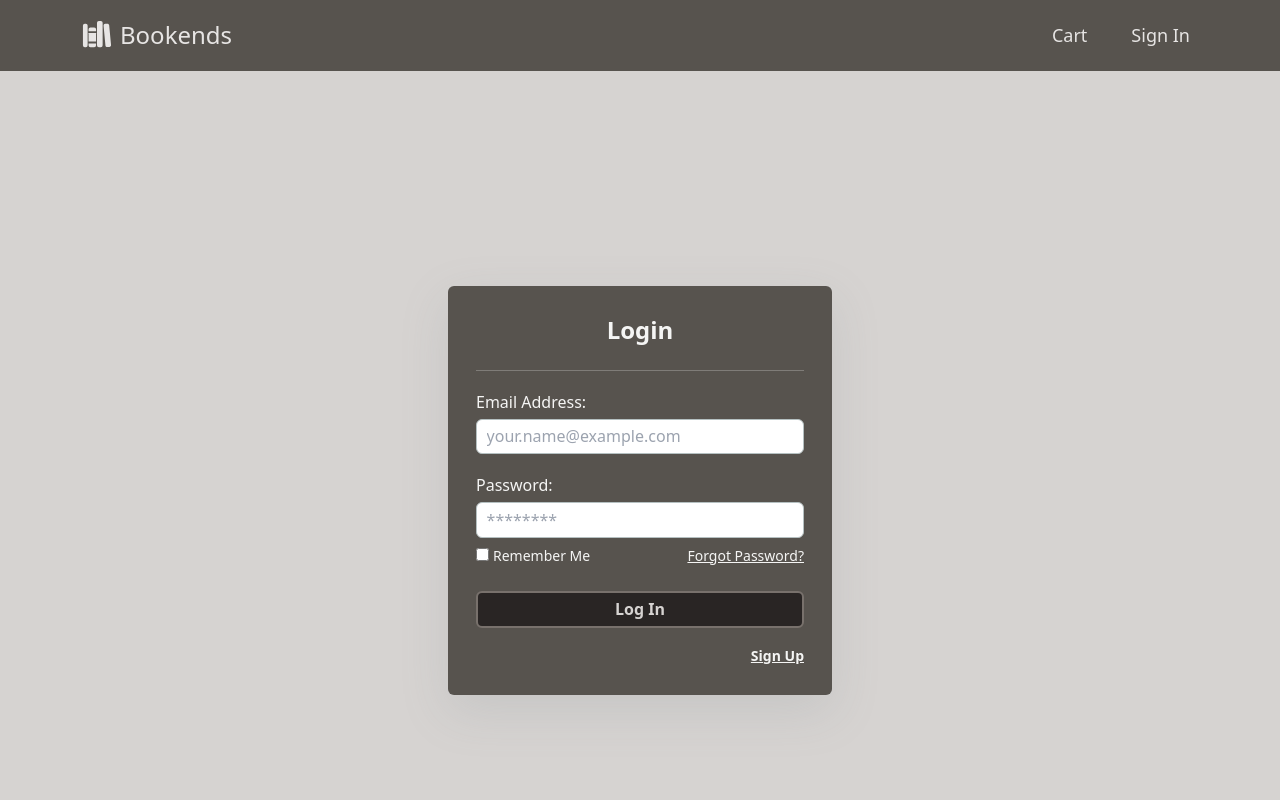
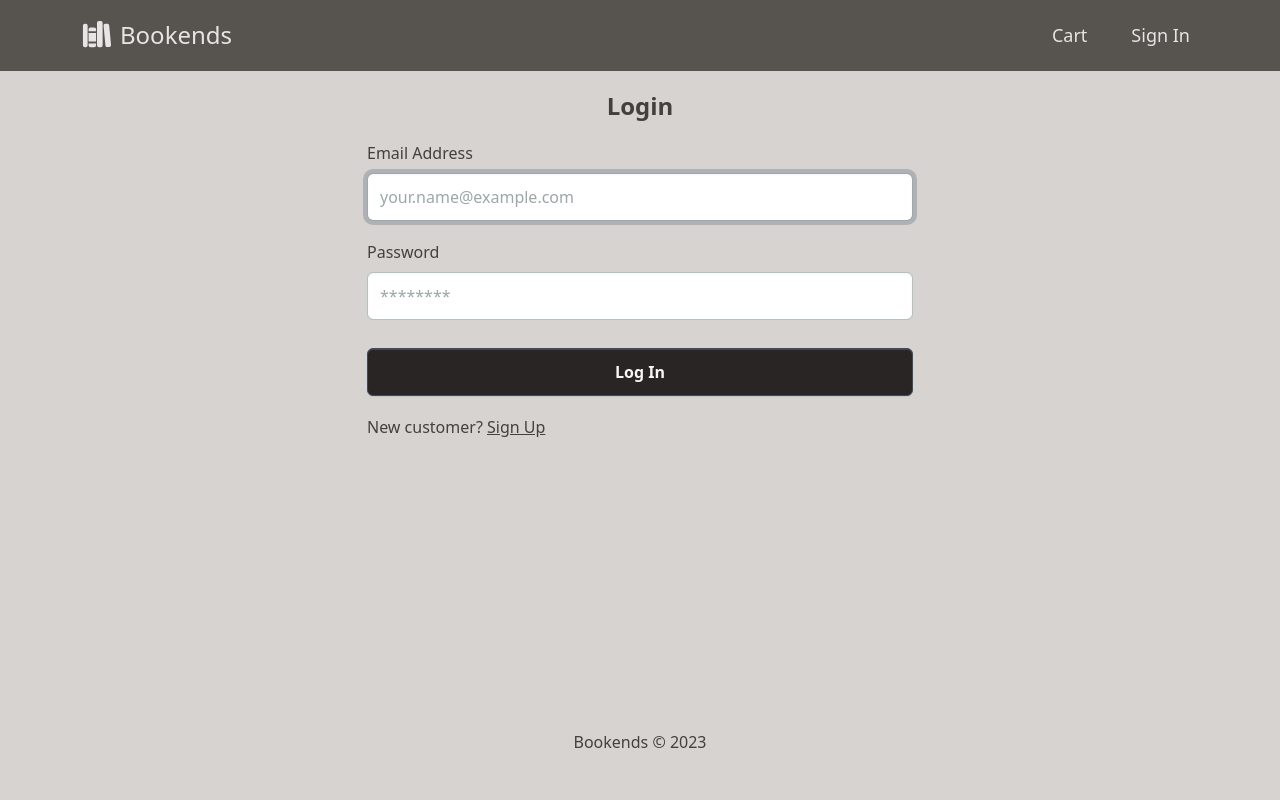
Before and after one commit to lexmaclellan/Bookends, a React (Vite) app in the folder client/: page /login in a window 1280 px wide. Shown: the top 800 px of the page. Built offline with nearby package versions, Linux system fonts and the light colour scheme; some icons are missing.

Commit message:
Restyled with Bootstrap

```diff
--- a/client/src/pages/Login.jsx
+++ b/client/src/pages/Login.jsx
@@ -1,10 +1,12 @@
 import { useRef, useState, useEffect } from 'react'
 import { Link, useNavigate, useLocation } from 'react-router-dom'
+import { Form, Button, Row, Col } from 'react-bootstrap'
 import { useAuth } from '../hooks/useAuth'
 import axios from '../api/axios'
+import FormContainer from '../components/FormContainer'
 const LOGIN_URL = '/api/users/auth'
 
-function Login() {
+const Login = () => {
     const { setAuth } = useAuth()
 
     const navigate = useNavigate()
@@ -60,6 +62,7 @@ function Login() {
         }
     }
 
+    const oldCode = () => {
         return (
             <>
                 <article className='p-4 flex justify-center items-center h-screen text-stone-100'>
@@ -128,5 +131,53 @@ function Login() {
             </>
         )
     }
+    return (
+        <FormContainer>
+            <h3 className='text-2xl block text-center font-semibold'>Login</h3>
+
+            <Form onSubmit={handleSubmit}>
+                <Form.Group controlId='err'>
+                    <p ref={errRef} className={errMsg ? 'errmsg' : 'offscreen'} aria-live='assertive'>
+                        {errMsg}
+                    </p>
+                </Form.Group>
+                <Form.Group controlId='email' className='my-3'>
+                    <Form.Label>Email Address</Form.Label>
+                    <Form.Control
+                        type='email'
+                        id='email'
+                        ref={emailRef}
+                        placeholder='your.name@example.com'
+                        onChange={(e) => setEmail(e.target.value)}
+                        value={email}
+                        required
+                    />
+                </Form.Group>
+
+                <Form.Group controlId='password' className='my-3'>
+                    <Form.Label>Password</Form.Label>
+                    <Form.Control
+                        type='password'
+                        id='password'
+                        placeholder='********'
+                        onChange={(e) => setPassword(e.target.value)}
+                        value={password}
+                        required
+                    />
+                </Form.Group>
+
+                <Button type='submit' className='mt-2 w-full bg-stone-800 text-stone-100 font-semibold rounded-md'>
+                    Log In
+                </Button>
+            </Form>
+
+            <Row className='py-3'>
+                <Col>
+                    New customer? <Link to='/signup'>Sign Up</Link>
+                </Col>
+            </Row>
+        </FormContainer>
+    )
+}
 
 export default Login
```
Lines whose indentation alone changed are shown as unchanged.
